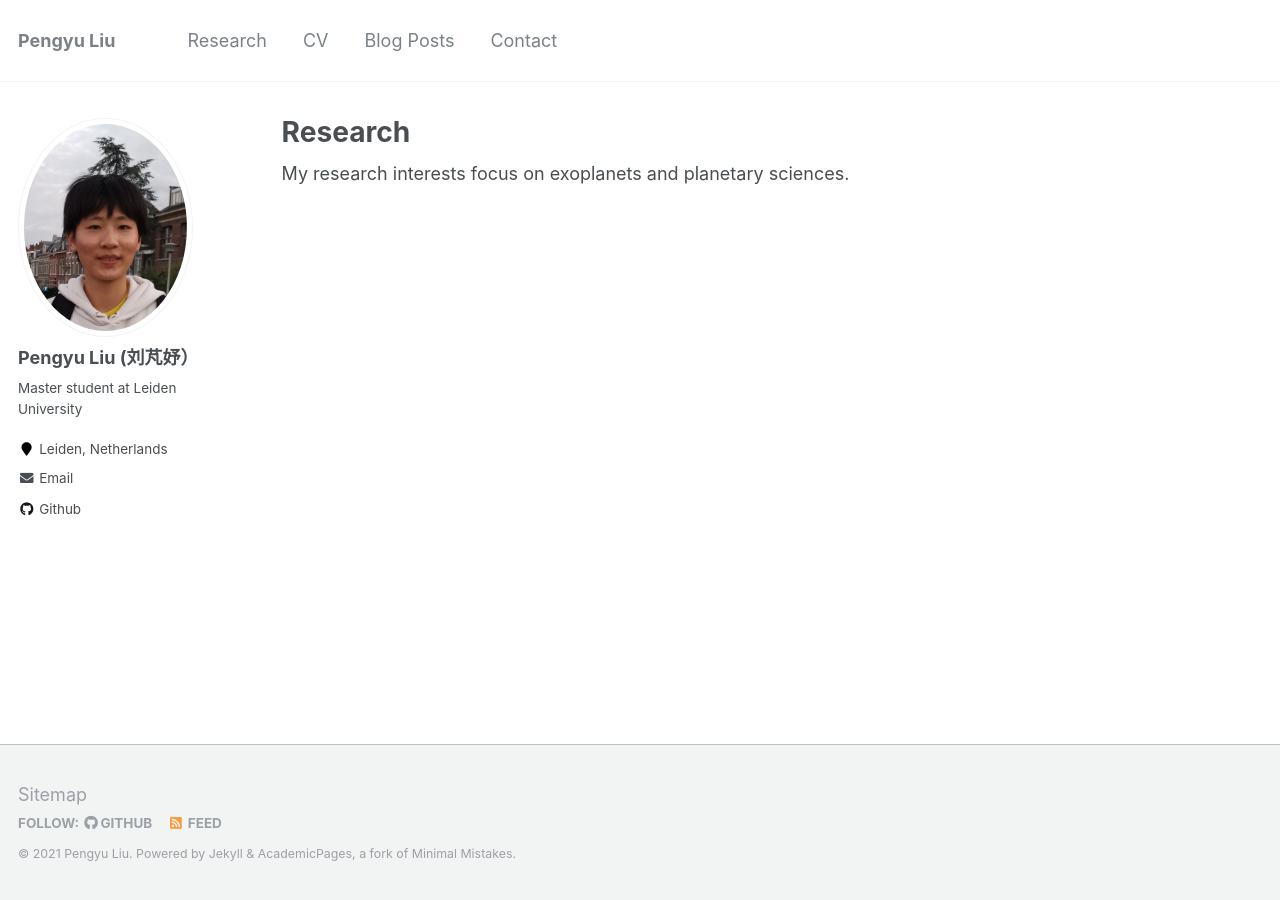
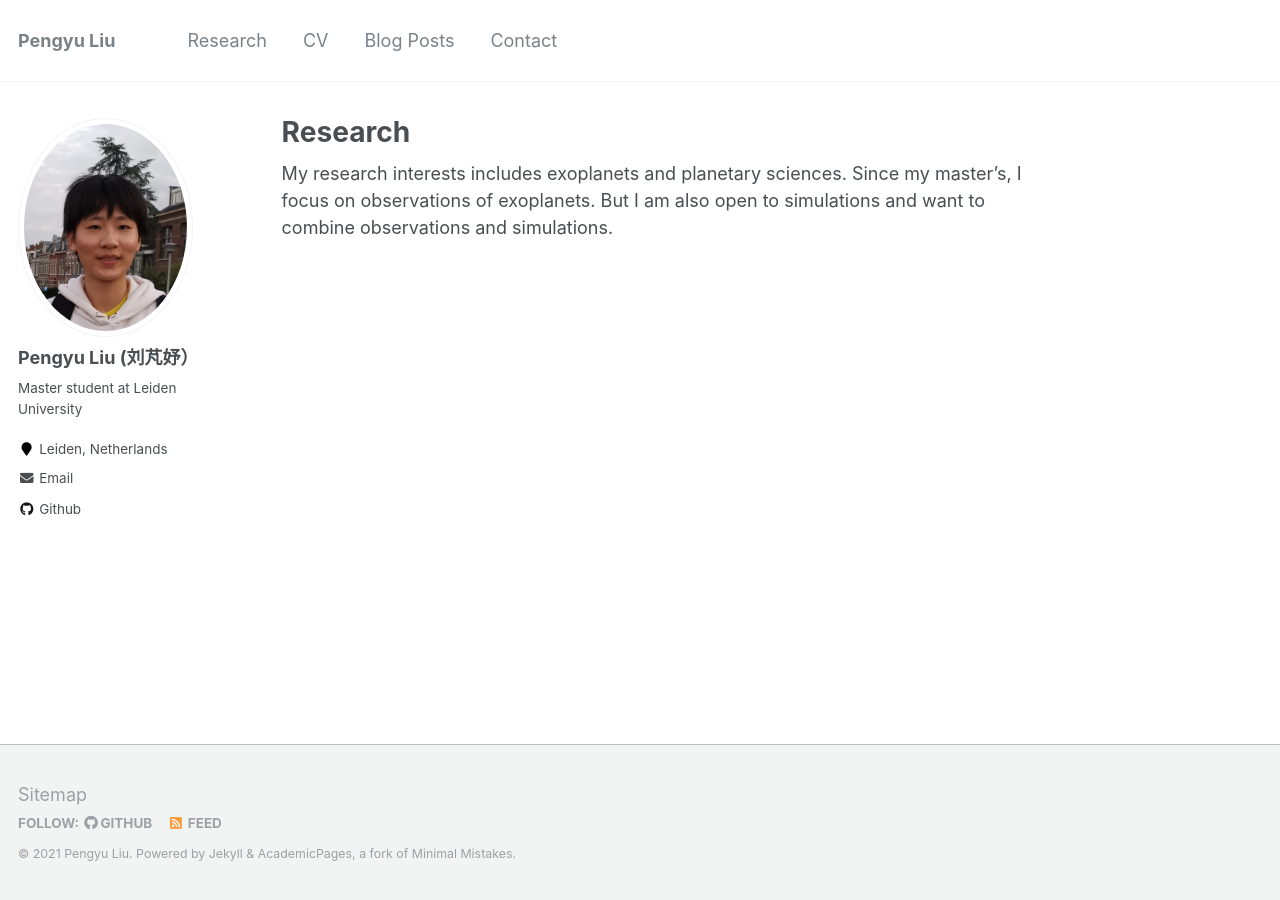
Before and after one commit to Pengyu-Liu/pengyuliu.github.io, a Jekyll site: the page built from _pages/research.md, in a window 1280 px wide. Built offline with Jekyll 4.4.1, drawn with Linux system fonts in a browser that asks for light colours.

Commit message:
Update research.md

```diff
--- a/_pages/research.md
+++ b/_pages/research.md
@@ -7,4 +7,4 @@ author_profile: true
 
 
 
-My research interests focus on exoplanets and planetary sciences.
+My research interests includes exoplanets and planetary sciences. Since my master's, I focus on observations of exoplanets. But I am also open to simulations and want to combine observations and simulations.
```
